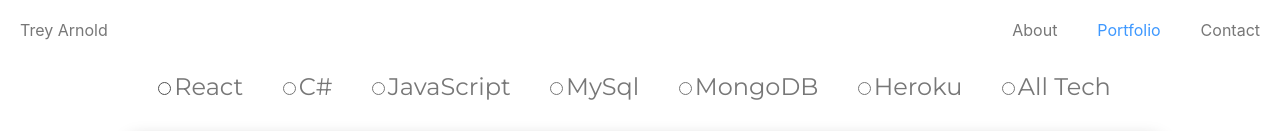
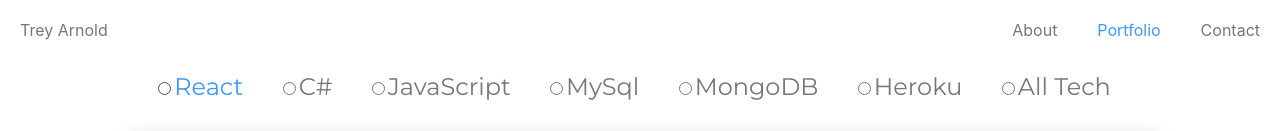
Before and after one commit to treyarnold/react-portfolio, a React (Create React App) app: page /portfolio in a window 1280 px wide. In both pictures the pointer is over the label "React". Shown: the top 131 px of the page. Built offline with nearby package versions, Linux system fonts and the light colour scheme.

Commit message:
portfolio styling

```diff
--- a/src/containers/Layout/Layout.js
+++ b/src/containers/Layout/Layout.js
@@ -1,5 +1,5 @@
 import React from "react";
-import { Route } from "react-router-dom";
+import { BrowserRouter as Router, Route } from "react-router-dom";
 
 import Contact from "../../components/Contact/Contact";
 import About from "../../components/About/About";
@@ -8,13 +8,13 @@
 import Header from "../../components/Navigation/Header/Header";
 
 const layout = () => (
-  <React.Fragment>
+  <Router>
     <Header />
     <Route path="/portfolio" exact component={Portfolio} />
     <Route path="/contact" component={Contact} />
     <Route path="/" exact component={About} />
     <Route path="/portfolio/:id" component={FullProject} />
-  </React.Fragment>
+  </Router>
 )
 
 export default layout;
--- a/src/containers/Portfolio/Portfolio.module.css
+++ b/src/containers/Portfolio/Portfolio.module.css
@@ -10,3 +10,9 @@
 .techOptions label {
   margin-right: 1rem;
 }
+
+.techOptions label:hover,
+.techOptions input[type=radio]:checked+label {
+  color: #3e98ff;
+  cursor: pointer;
+}
```
